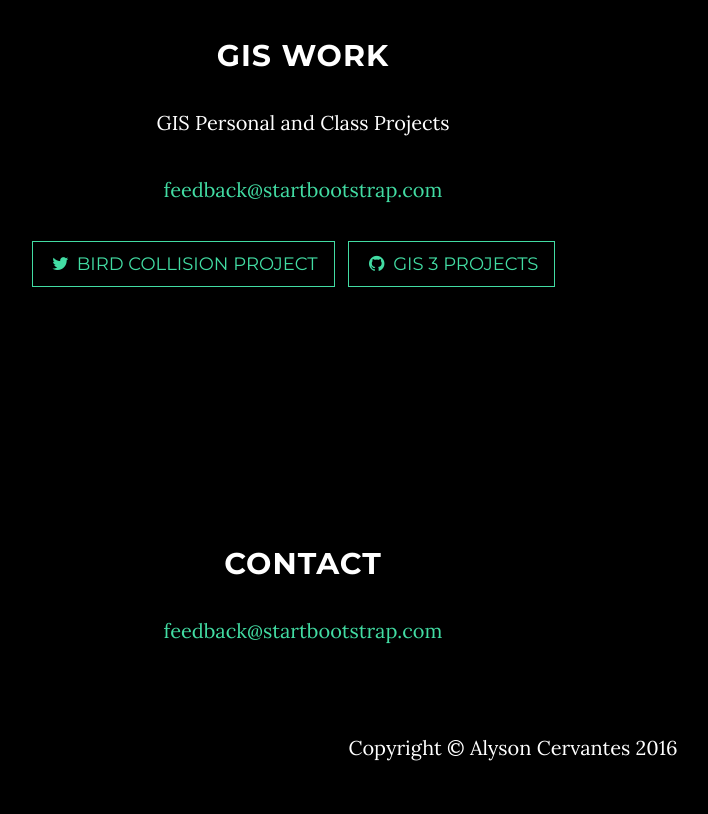
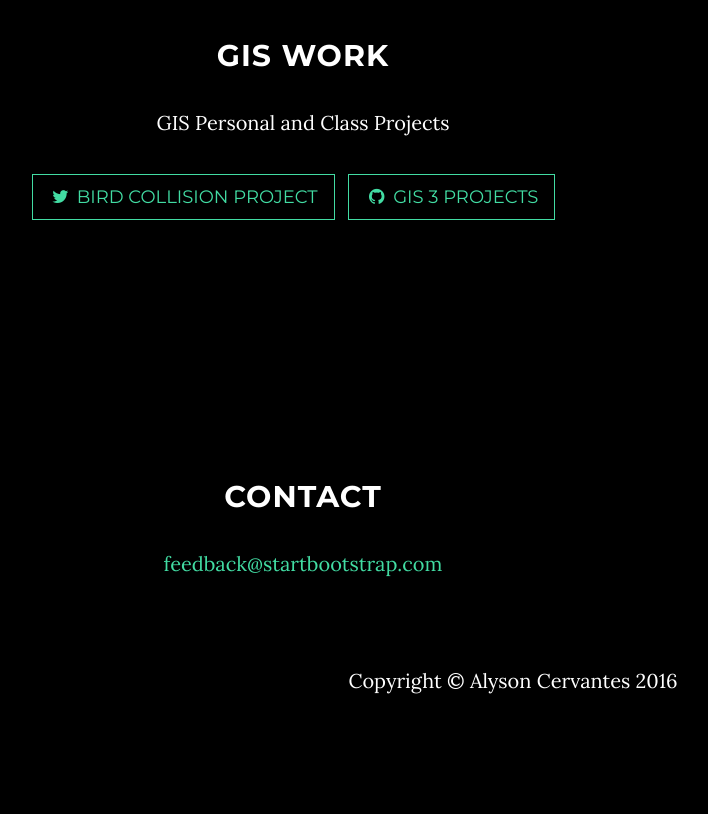
Before and after one commit to alyc07/alyc07.github.io, a website: page index.html in a window 1280 px wide. Shown: the part 2123-2937 px from the top of the page, without its empty margins (337-1045 px from the left). After the commit the page ends 2870 px from the top, so only its background shows below. Drawn offline with nearby package versions, Linux system fonts and the light colour scheme.

Commit message:
Update index.html

```diff
--- a/index.html
+++ b/index.html
@@ -115,7 +115,7 @@
             <div class="col-lg-8 col-lg-offset-2">
                 <h2>GIS Work</h2>
                 <p>GIS Personal and Class Projects</p>
-                <p><a href="mailto:feedback@startbootstrap.com">feedback@startbootstrap.com</a>
+
                 </p>
                 <ul class="list-inline banner-social-buttons">
                     <li>
```
